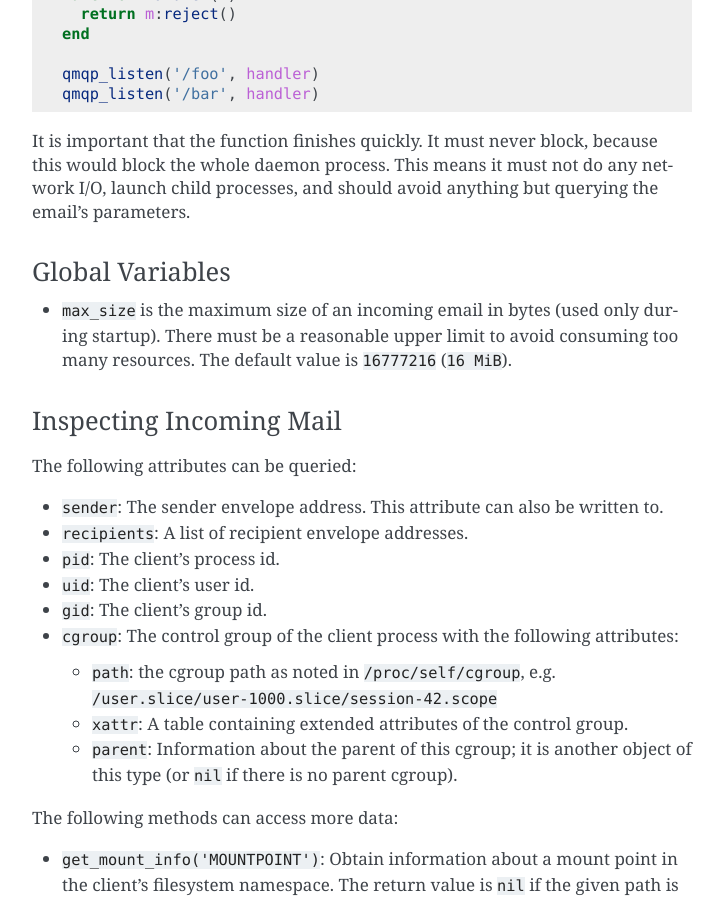
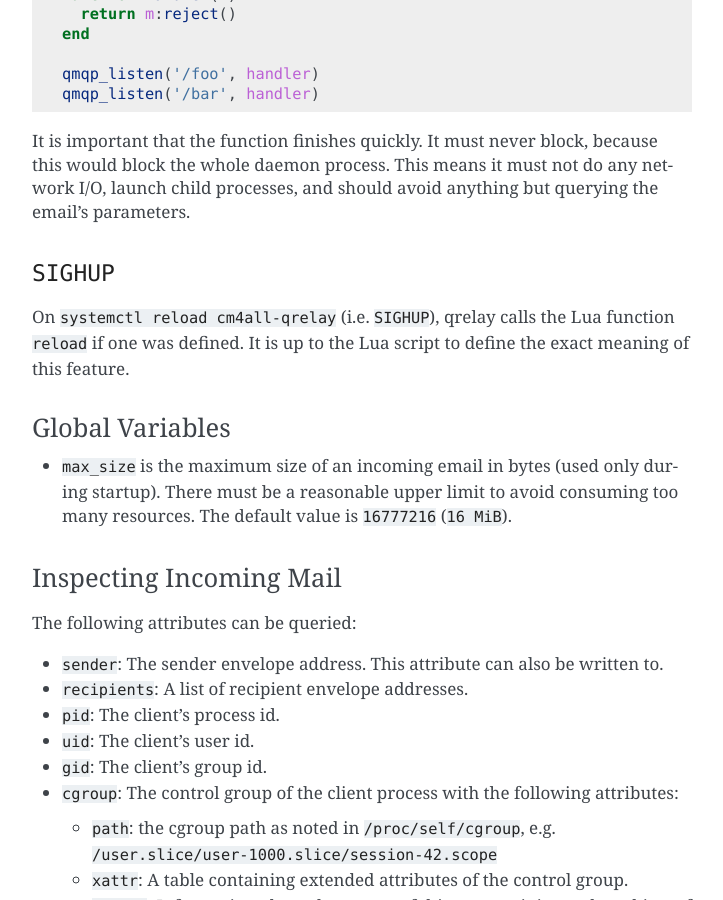
Before and after one commit to CM4all/qrelay, a Sphinx documentation site: the page built from doc/index.rst, in a window 1280 px wide and 900 px high, scrolled down 858 px. Shown: the whole window, without its empty margins (388-1111 px from the left). Built offline with Sphinx 7.4.7, drawn with Linux system fonts in a browser that asks for light colours.

Commit message:
lua: SIGHUP calls Lua function "reload"

```diff
--- a/doc/index.rst
+++ b/doc/index.rst
@@ -48,6 +48,14 @@
 block, because this would block the whole daemon process.  This means
 it must not do any network I/O, launch child processes, and should
 avoid anything but querying the email's parameters.
+
+
+``SIGHUP``
+^^^^^^^^^^
+
+On ``systemctl reload cm4all-qrelay`` (i.e. ``SIGHUP``), qrelay
+calls the Lua function ``reload`` if one was defined.  It is up to the
+Lua script to define the exact meaning of this feature.
 
 
 Global Variables
```
Also changed, not shown: 3 other files.
